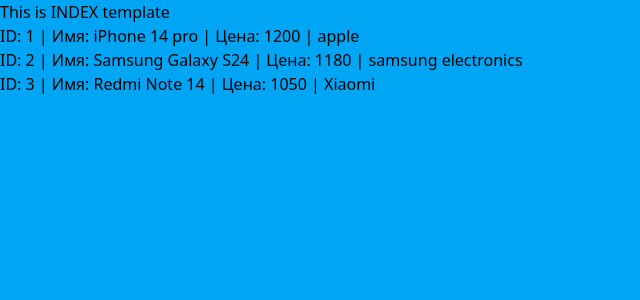
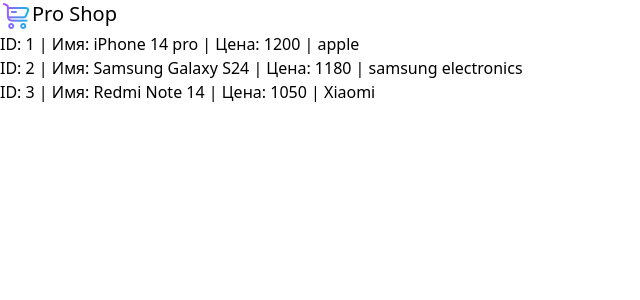
Before and after one commit to intern19911/django_beg, a Django app: page /myapp/ in a window 1280 px wide. Shown: the top 300 px of the page, without its empty margins (0-640 px from the left). Run offline with Django 4.2, Linux system fonts and the light colour scheme; data comes from the database, SQL or seed files in the repository.

Commit message:
logo & tailwind

```diff
--- a/mysite/myapp/static/myapp/styles.css
+++ b/mysite/myapp/static/myapp/styles.css
@@ -518,11 +518,62 @@
   }
 }
 @layer utilities {
+  .collapse {
+    visibility: collapse;
+  }
+  .relative {
+    position: relative;
+  }
   .static {
     position: static;
   }
+  .block {
+    display: block;
+  }
+  .flex {
+    display: flex;
+  }
+  .inline-flex {
+    display: inline-flex;
+  }
+  .list-item {
+    display: list-item;
+  }
+  .table {
+    display: table;
+  }
+  .h-8 {
+    height: calc(var(--spacing) * 8);
+  }
+  .w-8 {
+    width: calc(var(--spacing) * 8);
+  }
+  .border-collapse {
+    border-collapse: collapse;
+  }
+  .transform {
+    transform: var(--tw-rotate-x) var(--tw-rotate-y) var(--tw-rotate-z) var(--tw-skew-x) var(--tw-skew-y);
+  }
+  .resize {
+    resize: both;
+  }
+  .border {
+    border-style: var(--tw-border-style);
+    border-width: 1px;
+  }
   .bg-sky-500 {
     background-color: var(--color-sky-500);
+  }
+  .text-xl {
+    font-size: var(--text-xl);
+    line-height: var(--tw-leading, var(--text-xl--line-height));
+  }
+  .underline {
+    text-decoration-line: underline;
+  }
+  .outline {
+    outline-style: var(--tw-outline-style);
+    outline-width: 1px;
   }
 }
 @keyframes spin {
@@ -551,3 +602,38 @@
     animation-timing-function: cubic-bezier(0, 0, 0.2, 1);
   }
 }
+@property --tw-rotate-x {
+  syntax: "*";
+  inherits: false;
+  initial-value: rotateX(0);
+}
+@property --tw-rotate-y {
+  syntax: "*";
+  inherits: false;
+  initial-value: rotateY(0);
+}
+@property --tw-rotate-z {
+  syntax: "*";
+  inherits: false;
+  initial-value: rotateZ(0);
+}
+@property --tw-skew-x {
+  syntax: "*";
+  inherits: false;
+  initial-value: skewX(0);
+}
+@property --tw-skew-y {
+  syntax: "*";
+  inherits: false;
+  initial-value: skewY(0);
+}
+@property --tw-border-style {
+  syntax: "*";
+  inherits: false;
+  initial-value: solid;
+}
+@property --tw-outline-style {
+  syntax: "*";
+  inherits: false;
+  initial-value: solid;
+}
--- a/mysite/myapp/templates/myapp/index.html
+++ b/mysite/myapp/templates/myapp/index.html
@@ -8,8 +8,19 @@
     <link href="{% static 'myapp/styles.css' %}" rel="stylesheet" />
     <title>Index</title>
   </head>
-  <body class="bg-sky-500">
-    <h1>This is INDEX template</h1>
+  <body>
+    <nav>
+      <div>
+        <div>
+          <div>
+            <div class="flex">
+              <img class="h-8 w-8" src="{% static 'myapp/images/shop.png' %}" alt="logo" />
+              <span class="text-xl">Pro Shop</span>
+            </div>
+          </div>
+        </div>
+      </div>
+    </nav>
     <h2>
       {% for item in items%}
       <a href="{% url 'myapp:detail' item.id %}">
```
Also changed, not shown: mysite/myapp/static/myapp/images/shop.png (added), 1 other file.
